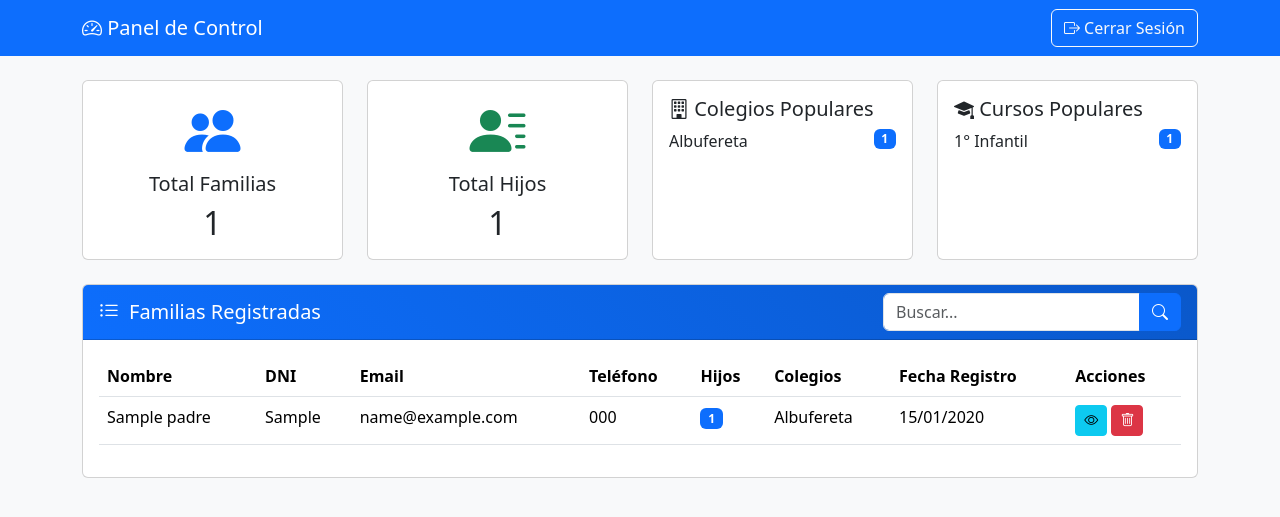
After one commit to hans1t0/_nu, a PHP site: page /panel.php in a window 1280 px wide. The commit adds this page. Shown: the top 517 px of the page. Run offline with PHP 8.4, Linux system fonts and the light colour scheme; data comes from the database, SQL or seed files in the repository; tables that the repository leaves empty hold one stand-in row (values such as "Sample post"); some libraries are stand-ins or nearby versions.

Commit message:
añadido panel de control para la administración de la base de datos y la generación de datos de prueba

```diff
--- /dev/null
+++ b/assets/js/panel.js
@@ -0,0 +1,76 @@
+function verDetalles(id) {
+    fetch(`get_familia.php?id=${id}`)
+        .then(response => response.json())
+        .then(data => {
+            let hijosHtml = '';
+            data.hijos.forEach(hijo => {
+                hijosHtml += `
+                    <div class="card mb-2">
+                        <div class="card-body">
+                            <h6>${hijo.nombre}</h6>
+                            <p class="mb-1"><strong>Colegio:</strong> ${hijo.colegio}</p>
+                            <p class="mb-1"><strong>Curso:</strong> ${hijo.curso}</p>
+                            <p class="mb-0"><strong>Fecha Nacimiento:</strong> ${hijo.fecha_nacimiento}</p>
+                        </div>
+                    </div>
+                `;
+            });
+
+            Swal.fire({
+                title: 'Detalles de la Familia',
+                html: `
+                    <div class="text-start">
+                        <h5>Padre/Madre</h5>
+                        <p><strong>Nombre:</strong> ${data.padre.nombre}</p>
+                        <p><strong>DNI:</strong> ${data.padre.dni}</p>
+                        <p><strong>Email:</strong> ${data.padre.email}</p>
+                        <p><strong>Teléfono:</strong> ${data.padre.telefono}</p>
+
+                        <h5 class="mt-3">Hijos</h5>
+                        ${hijosHtml}
+                    </div>
+                `,
+                width: '600px'
+            });
+        });
+}
+
+function eliminarFamilia(id) {
+    Swal.fire({
+        title: '¿Eliminar familia?',
+        text: "Esta acción no se puede deshacer",
+        icon: 'warning',
+        showCancelButton: true,
+        confirmButtonColor: '#dc3545',
+        cancelButtonColor: '#6c757d',
+        confirmButtonText: 'Sí, eliminar',
+        cancelButtonText: 'Cancelar'
+    }).then((result) => {
+        if (result.isConfirmed) {
+            fetch('eliminar_familia.php', {
+                method: 'POST',
+                headers: {
+                    'Content-Type': 'application/x-www-form-urlencoded',
+                },
+                body: `id=${id}`
+            })
+                .then(response => response.json())
+                .then(data => {
+                    if (data.success) {
+                        location.reload();
+                    } else {
+                        Swal.fire('Error', data.message, 'error');
+                    }
+                });
+        }
+    });
+}
+
+// Búsqueda en tiempo real
+document.getElementById('buscarFamilia').addEventListener('keyup', function () {
+    const busqueda = this.value.toLowerCase();
+    document.querySelectorAll('tbody tr').forEach(tr => {
+        const texto = tr.textContent.toLowerCase();
+        tr.style.display = texto.includes(busqueda) ? '' : 'none';
+    });
+});
--- a/database.sql
+++ b/database.sql
@@ -6,13 +6,14 @@ USE registro_familiar;
 CREATE TABLE padres (
     id INT AUTO_INCREMENT PRIMARY KEY,
     nombre VARCHAR(255) NOT NULL,
-    dni CHAR(8) NOT NULL UNIQUE,
+    dni CHAR(9) NOT NULL UNIQUE,
     email VARCHAR(100) NOT NULL UNIQUE,
     telefono CHAR(9) NOT NULL,
     fecha_registro TIMESTAMP DEFAULT CURRENT_TIMESTAMP,
     INDEX idx_dni (dni),
     INDEX idx_email (email)
 ) ENGINE=InnoDB DEFAULT CHARSET=utf8mb4 COLLATE=utf8mb4_unicode_ci;
+
 
 -- Crear tabla hijos
 CREATE TABLE hijos (
--- /dev/null
+++ b/panel.php
@@ -0,0 +1,184 @@
+<?php
+session_start();
+include('conexion.php');
+
+// Comentado temporalmente para testing
+/*if (!isset($_SESSION['admin'])) {
+    header('Location: login.php');
+    exit;
+}*/
+
+// Testing: Simular sesión de administrador
+$_SESSION['admin'] = true;
+
+// Obtener estadísticas
+$stats = [
+    'total_familias' => $conexion->query("SELECT COUNT(*) FROM padres")->fetchColumn(),
+    'total_hijos' => $conexion->query("SELECT COUNT(*) FROM hijos")->fetchColumn(),
+    'colegios_populares' => $conexion->query("
+        SELECT c.nombre, COUNT(*) as total
+        FROM hijos h
+        JOIN colegios c ON h.id_colegio = c.id
+        GROUP BY c.id
+        ORDER BY total DESC
+        LIMIT 5
+    ")->fetchAll(),
+    'cursos_populares' => $conexion->query("
+        SELECT cu.nombre, COUNT(*) as total
+        FROM hijos h
+        JOIN cursos cu ON h.id_curso = cu.id
+        GROUP BY cu.id
+        ORDER BY total DESC
+        LIMIT 5
+    ")->fetchAll()
+];
+
+// Obtener listado de familias
+$familias = $conexion->query("
+    SELECT p.*,
+           COUNT(h.id) as num_hijos,
+           GROUP_CONCAT(DISTINCT c.nombre) as colegios
+    FROM padres p
+    LEFT JOIN hijos h ON p.id = h.id_padre
+    LEFT JOIN colegios c ON h.id_colegio = c.id
+    GROUP BY p.id
+    ORDER BY p.fecha_registro DESC
+")->fetchAll();
+?>
+<!DOCTYPE html>
+<html lang="es">
+<head></head>
+    <meta charset="UTF-8">
+    <meta name="viewport" content="width=device-width, initial-scale=1.0">
+    <title>Panel de Administración - Inscripciones Deportivas</title>
+    <link href="https://cdn.jsdelivr.net/npm/bootstrap@5.3.2/dist/css/bootstrap.min.css" rel="stylesheet">
+    <link rel="stylesheet" href="https://cdn.jsdelivr.net/npm/bootstrap-icons@1.11.1/font/bootstrap-icons.css">
+    <link href="assets/css/style.css" rel="stylesheet">
+</head>
+<body class="bg-light"></body>
+    <nav class="navbar navbar-expand-lg navbar-dark bg-primary">
+        <div class="container">
+            <a class="navbar-brand" href="#">
+                <i class="bi bi-speedometer2"></i> Panel de Control
+            </a>
+            <button class="btn btn-outline-light ms-auto">
+                <i class="bi bi-box-arrow-right"></i> Cerrar Sesión
+            </button>
+        </div>
+    </nav>
+
+    <div class="container py-4">
+        <!-- Estadísticas -->
+        <div class="row g-4 mb-4">
+            <div class="col-md-3">
+                <div class="card text-center h-100">
+                    <div class="card-body">
+                        <i class="bi bi-people-fill display-4 text-primary"></i>
+                        <h5 class="card-title mt-2">Total Familias</h5>
+                        <h2 class="mb-0"><?php echo $stats['total_familias']; ?></h2>
+                    </div>
+                </div>
+            </div>
+            <div class="col-md-3">
+                <div class="card text-center h-100">
+                    <div class="card-body">
+                        <i class="bi bi-person-lines-fill display-4 text-success"></i>
+                        <h5 class="card-title mt-2">Total Hijos</h5>
+                        <h2 class="mb-0"><?php echo $stats['total_hijos']; ?></h2>
+                    </div>
+                </div>
+            </div>
+            <div class="col-md-3">
+                <div class="card h-100">
+                    <div class="card-body">
+                        <h5 class="card-title">
+                            <i class="bi bi-building"></i> Colegios Populares
+                        </h5>
+                        <ul class="list-unstyled">
+                            <?php foreach($stats['colegios_populares'] as $colegio): ?>
+                            <li class="mb-2">
+                                <?php echo $colegio['nombre']; ?>
+                                <span class="badge bg-primary float-end"><?php echo $colegio['total']; ?></span>
+                            </li>
+                            <?php endforeach; ?>
+                        </ul>
+                    </div>
+                </div>
+            </div>
+            <div class="col-md-3">
+                <div class="card h-100">
+                    <div class="card-body">
+                        <h5 class="card-title">
+                            <i class="bi bi-mortarboard-fill"></i> Cursos Populares
+                        </h5>
+                        <ul class="list-unstyled">
+                            <?php foreach($stats['cursos_populares'] as $curso): ?>
+                            <li class="mb-2">
+                                <?php echo $curso['nombre']; ?>
+                                <span class="badge bg-primary float-end"><?php echo $curso['total']; ?></span>
+                            </li>
+                            <?php endforeach; ?>
+                        </ul>
+                    </div>
+                </div>
+            </div>
+        </div>
+
+        <!-- Listado de Familias -->
+        <div class="card">
+            <div class="card-header d-flex justify-content-between align-items-center">
+                <h5 class="mb-0"><i class="bi bi-list-ul"></i> Familias Registradas</h5>
+                <div class="input-group w-auto">
+                    <input type="text" id="buscarFamilia" class="form-control" placeholder="Buscar...">
+                    <button class="btn btn-primary">
+                        <i class="bi bi-search"></i>
+                    </button>
+                </div>
+            </div>
+            <div class="card-body">
+                <div class="table-responsive">
+                    <table class="table table-hover">
+                        <thead>
+                            <tr>
+                                <th>Nombre</th>
+                                <th>DNI</th>
+                                <th>Email</th>
+                                <th>Teléfono</th>
+                                <th>Hijos</th>
+                                <th>Colegios</th>
+                                <th>Fecha Registro</th>
+                                <th>Acciones</th>
+                            </tr>
+                        </thead>
+                        <tbody>
+                            <?php foreach($familias as $familia): ?>
+                            <tr>
+                                <td><?php echo htmlspecialchars($familia['nombre']); ?></td>
+                                <td><?php echo htmlspecialchars($familia['dni']); ?></td>
+                                <td><?php echo htmlspecialchars($familia['email']); ?></td>
+                                <td><?php echo htmlspecialchars($familia['telefono']); ?></td>
+                                <td><span class="badge bg-primary"><?php echo $familia['num_hijos']; ?></span></td>
+                                <td><?php echo htmlspecialchars($familia['colegios']); ?></td>
+                                <td><?php echo date('d/m/Y', strtotime($familia['fecha_registro'])); ?></td>
+                                <td>
+                                    <button class="btn btn-sm btn-info" onclick="verDetalles(<?php echo $familia['id']; ?>)">
+                                        <i class="bi bi-eye"></i>
+                                    </button>
+                                    <button class="btn btn-sm btn-danger" onclick="eliminarFamilia(<?php echo $familia['id']; ?>)">
+                                        <i class="bi bi-trash"></i>
+                                    </button>
+                                </td>
+                            </tr>
+                            <?php endforeach; ?>
+                        </tbody>
+                    </table>
+                </div>
+            </div>
+        </div>
+    </div>
+
+    <script src="https://cdn.jsdelivr.net/npm/bootstrap@5.3.2/dist/js/bootstrap.bundle.min.js"></script>
+    <script src="https://cdn.jsdelivr.net/npm/sweetalert2@11"></script>
+    <script src="assets/js/panel.js"></script>
+</body>
+</html>
```
Also changed, not shown: generar_datos.php (added, +133 -0 lines), get_familia.php (added, +68 -0 lines), validar.php (+8 -0 lines).
